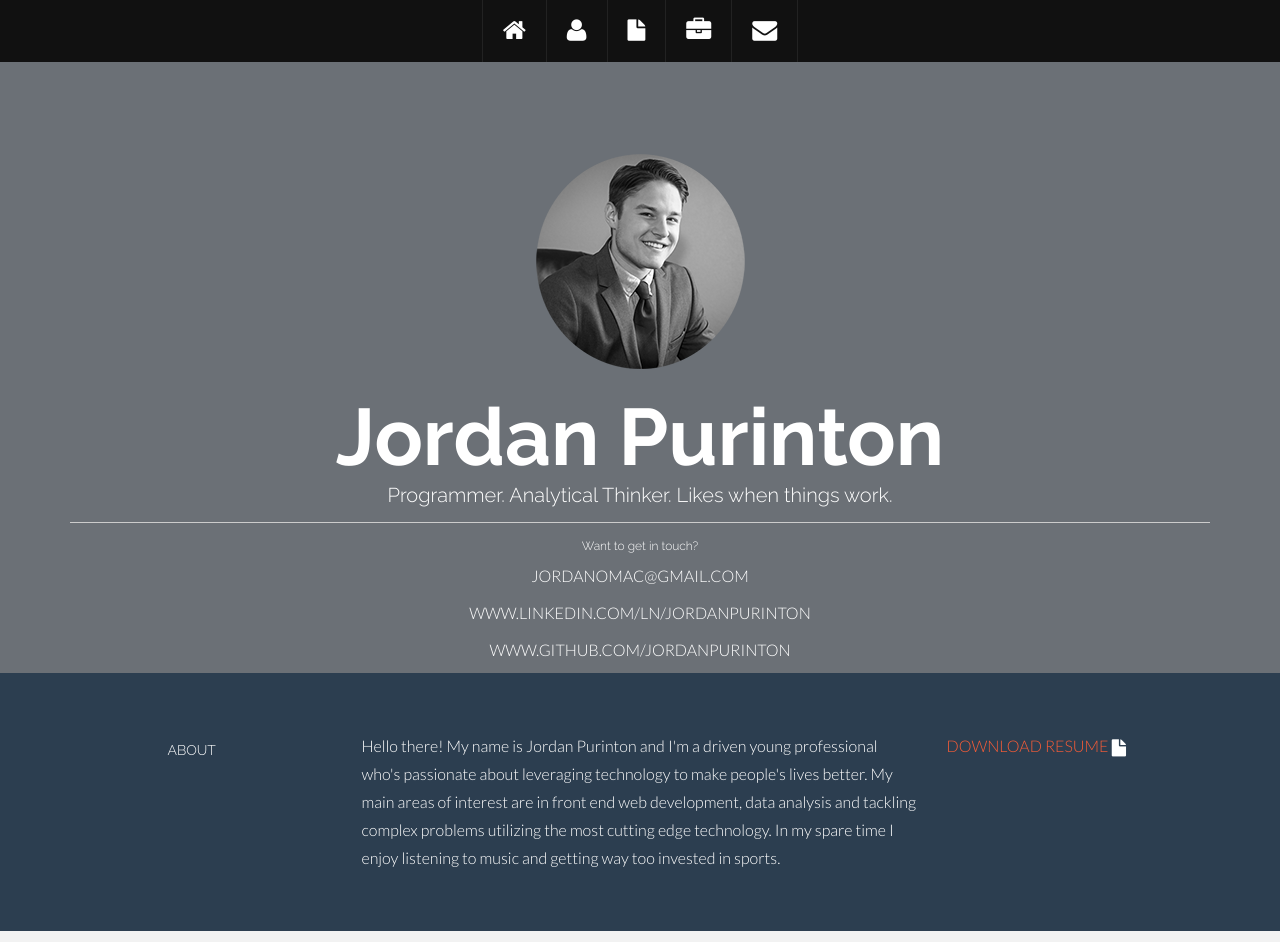
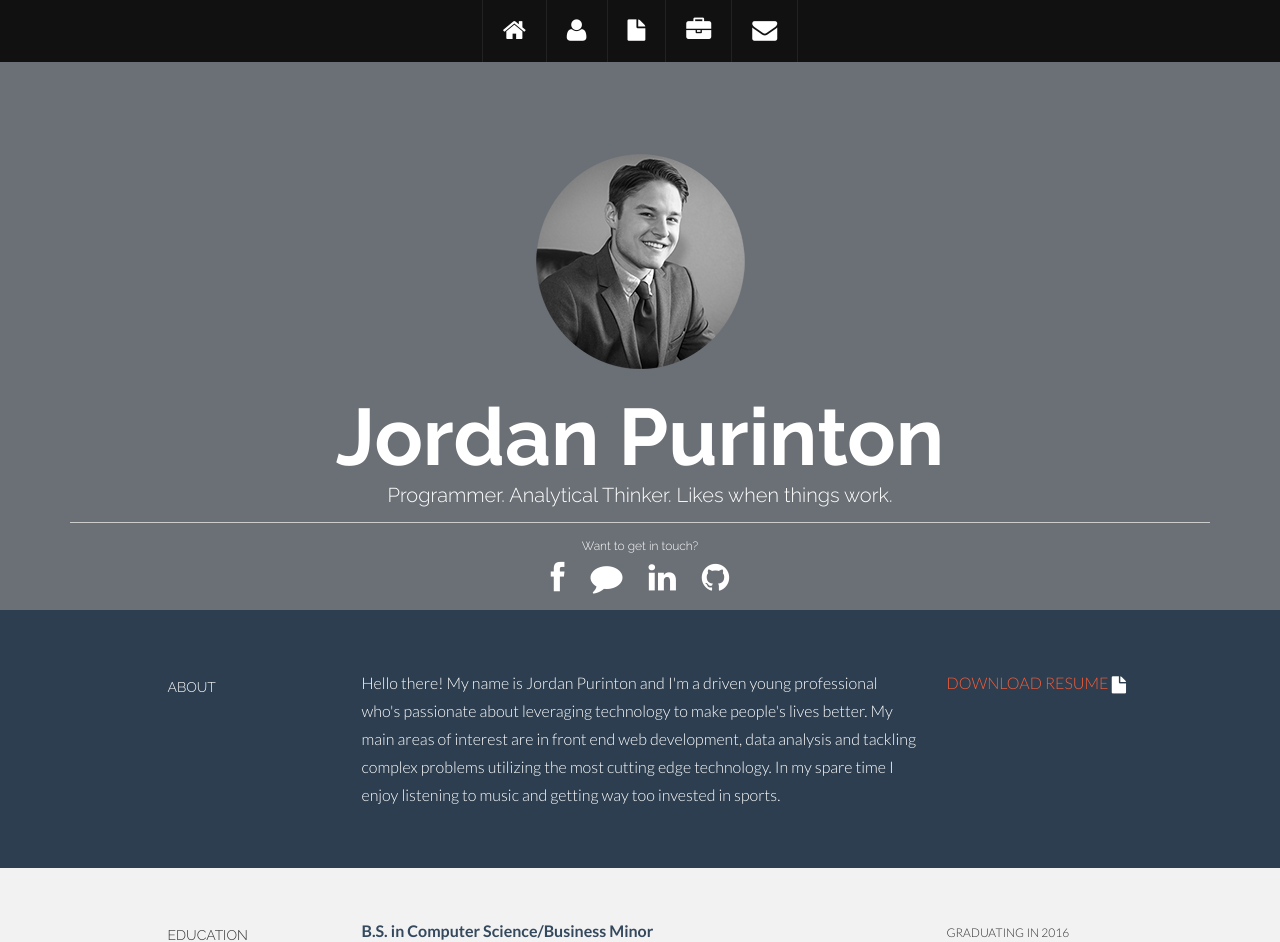
Before and after one commit to jordanpurinton/jordanpurinton.github.io, a PHP site: page / in a window 1280 px wide. Shown: the top 942 px of the page. Run offline with PHP 8.4, Linux system fonts and the light colour scheme.

Commit message:
change contact icons at top

```diff
--- a/Theme/assets/css/main.css
+++ b/Theme/assets/css/main.css
@@ -304,3 +304,22 @@ a:after {
 sm {
 	font-size: 12px;
 }
+#fb{
+	zoom:200%;
+	padding-right: 1%;
+	padding-left: 1%;
+}
+#mail{
+	zoom:200%;
+	padding-right: 1%;
+	padding-left: 1%;
+}
+#linkedin{
+	zoom:200%;
+	padding-right: 1%;
+	padding-left: 1%;
+}#github{
+	 zoom:200%;
+	 padding-right: 1%;
+	 padding-left: 1%;
+ }
--- a/index.html
+++ b/index.html
@@ -68,11 +68,15 @@
             <div class="col-lg-12">
                 <img src="Theme/assets/img/jordan-purinton-pic.png" id="circlepic"</img>
                 <h1 style="margin-bottom: -1.5%;"><b>Jordan Purinton</b></h1>
-                <h3 style="color: #ffffff">Programmer. Analytical Thinker. Likes when things work.</h3><hr>
+                <h3 style="color: #ffffff">Programmer. Analytical Thinker. Likes when things work.</h3>
+                <hr>
                 <h6 style="color: white">Want to get in touch?</h6>
-                <a href="https://jordanomac@gmail.com"><p style="color:white">JORDANOMAC@GMAIL.COM<h6></h6></p></a>
-                <a href="https://www.linkedin.com/in/jordanpurinton"><p style="color:white">WWW.LINKEDIN.COM/LN/JORDANPURINTON<h6></h6></p></a>
-                <a href ="https://www.github.com/jordanpurinton"><p style="color:white">WWW.GITHUB.COM/JORDANPURINTON<h6></h6></p></a>
+                <p>
+                    <a href="https://www.facebook.com/jordan.purinton"><i class="icon-facebook" style="color:white" style="zoom: 300%" style="padding-right: 110%" id="fb"></i></a>
+                    <a href="https://jordanomac@gmail.com"><i class="icon-comment" style="color:white" style="zoom: 300%" id="mail"></i></a>
+                    <a href="https://www.linkedin.com/in/jordanpurinton"><i class="icon-linkedin" style="color:white" style="zoom: 300%" id="linkedin"></i></a>
+                    <a href="https://www.github.com/jordanpurinton"><i class="icon-github" style="color:white" style="zoom: 300%" id="github"></i></a>
+                </p>
             </div><!--/.col-lg-12 -->
         </div><!--/.row -->
     </div><!--/.container -->
@@ -92,7 +96,8 @@
                     technology. In my spare time I enjoy listening to music and getting way too invested in sports.</p>
             </div>
             <div class="col-lg-3">
-                <p><a href="Theme/assets/img/JordanPurinton_Resume.pdf"download>DOWNLOAD RESUME                     <i class="icon-file"></i></a>
+                <p><a href="Theme/assets/img/JordanPurinton_Resume.pdf" download>DOWNLOAD RESUME <i
+                        class="icon-file"></i></a>
                 </p>
             </div>
 
@@ -143,8 +148,8 @@
         <div class="col-lg-6">
             <p>
             <hr></hr>
-            <t>CONSULTING INTERN - </t>
-                Advanced Technology Group<br/>
+            <t>CONSULTING INTERN -</t>
+            Advanced Technology Group<br/>
             </p><br>
             <p>
                 <more>
@@ -170,9 +175,10 @@
         </div>
         <div class="col-lg-6 col-lg-offset-3">
             <p><br>
-                <t>RESEARCH ASSISTANT - </t>
+                <t>RESEARCH ASSISTANT -</t>
                 University of Montana
-            </p><br>
+            </p>
+            <br>
             <p>
                 <more>
                     <li type="square">Successfully collaborated in agile environment to develop mass spectrometry data
@@ -200,10 +206,12 @@
             </p>
         </div>
         <div class="col-lg-6 col-lg-offset-3">
-            <br><p>
-                <t>WEBMASTER - </t>
+            <br>
+            <p>
+                <t>WEBMASTER -</t>
                 Montana Kaimin<br/>
-            </p><br>
+            </p>
+            <br>
             <p>
                 <more>
                     <li type="square">Successfully managed staff of 40+, spearheading new online strategies to grow web
@@ -231,8 +239,9 @@
             </p>
         </div>
         <div class="col-lg-6 col-lg-offset-3">
-            <br><p>
-                <t>SYSTEM ADMINISTRATION INTERN - </t>
+            <br>
+            <p>
+                <t>SYSTEM ADMINISTRATION INTERN -</t>
                 May Technology Group<br><br>
             </p>
             <p>
@@ -334,7 +343,7 @@
             <div class="col-lg-3 centered">
                 <p><b>Front End Programming Skills</b></p>
                 <h5>HTML5, CSS3, JavaScript, Bootstrap, JQuery, AngularJS, Ionic Framework, D3
-                <br>
+                    <br>
 
             </div>
             <div class="col-lg-3 centered">
@@ -360,7 +369,8 @@
             </div>
             <div class="col-lg-3 centered">
                 <p><b>Diverse Technical Skills</b></p>
-                <h5>Programming, agile methedologies, QA testing, content management, data analytics, Adobe Creative Suite.</h5>
+                <h5>Programming, agile methedologies, QA testing, content management, data analytics, Adobe Creative
+                    Suite.</h5>
                 <br>
             </div>
 
@@ -397,7 +407,8 @@
         <div class="col-lg-3">
             <p><br>Montana Kaimin Website Redesign</p>
             <p>
-                <more>I spent the summer of 2015 redesigning the University of Montana's student newspaper's website <a href="http://www.montanakaimin.com">www.montanakaimin.com</a>. I
+                <more>I spent the summer of 2015 redesigning the University of Montana's student newspaper's website <a
+                        href="http://www.montanakaimin.com">www.montanakaimin.com</a>. I
                     focused on presenting a clean and modern UI, intuitive navigation and more consistent and polished
                     content formatting.<br/><br/>
                     <sm><i class="icon-tag"></i> redesign, front-end</sm>
```
